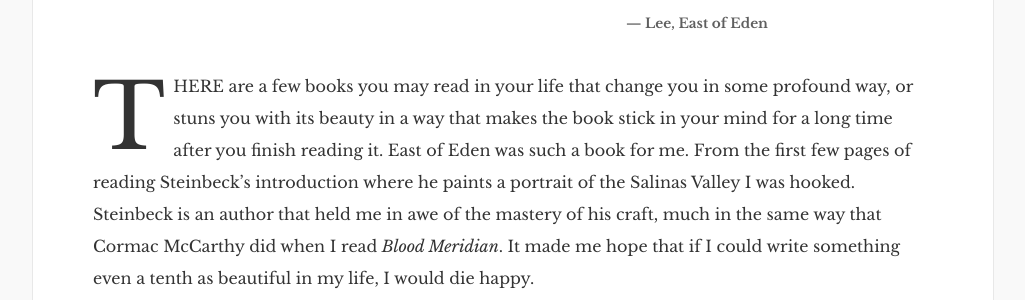
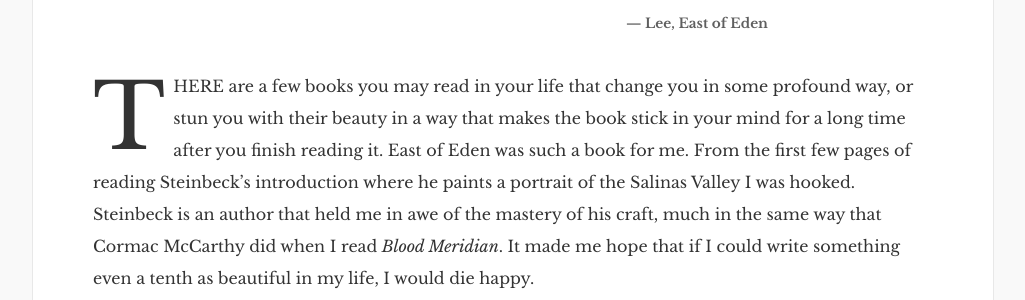
Before and after one commit to martin-brennan/writing.martin-brennan.com, a Jekyll site: the page built from _posts/2018-04-08-east-of-eden.md, in a window 1280 px wide and 900 px high. Shown: the part 389-689 px from the top of the window, without its empty margins (127-1152 px from the left). Built offline with Jekyll 4.4.1, drawn with Linux system fonts in a browser that asks for light colours; some web fonts are replaced.

Commit message:
More EoE edits

```diff
--- a/_posts/2018-04-08-east-of-eden.md
+++ b/_posts/2018-04-08-east-of-eden.md
@@ -13,7 +13,7 @@ category: essay
     <cite>— Lee, East of Eden</cite>
 </blockquote>
 
-<span class="first-letter">T</span>HERE are a few books you may read in your life that change you in some profound way, or stuns you with its beauty in a way that makes the book stick in your mind for a long time after you finish reading it. East of Eden was such a book for me. From the first few pages of reading Steinbeck's introduction where he paints a portrait of the Salinas Valley I was hooked. Steinbeck is an author that held me in awe of the mastery of his craft, much in the same way that Cormac McCarthy did when I read _Blood Meridian_. It made me hope that if I could write something even a tenth as beautiful in my life, I would die happy.
+<span class="first-letter">T</span>HERE are a few books you may read in your life that change you in some profound way, or stun you with their beauty in a way that makes the book stick in your mind for a long time after you finish reading it. East of Eden was such a book for me. From the first few pages of reading Steinbeck's introduction where he paints a portrait of the Salinas Valley I was hooked. Steinbeck is an author that held me in awe of the mastery of his craft, much in the same way that Cormac McCarthy did when I read _Blood Meridian_. It made me hope that if I could write something even a tenth as beautiful in my life, I would die happy.
 
 <!--more-->
 
```
